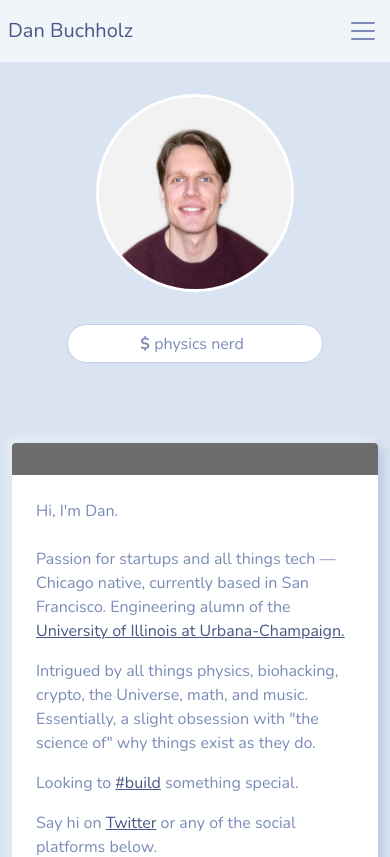
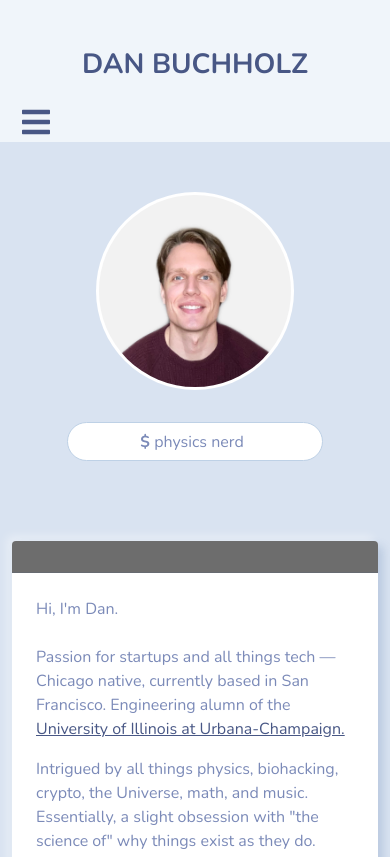
Before and after one commit to buchhlz2/personal-website, a React (Create React App) app: page / in a window 390 px wide. Shown: the top 857 px of the page. Built offline with nearby package versions, Linux system fonts and the light colour scheme.

Commit message:
feat: basic css3 media navbar collapse, working on mobile but needs cleanup

```diff
--- a/src/App.js
+++ b/src/App.js
@@ -12,7 +12,7 @@ function App() {
 	return (
 		<div className='App d-flex flex-column min-vh-100'>
 			<Navbar />
-			<div className='wrapper flex-grow-1'>
+			<div className='wrapper flex-grow-1' style={{ marginTop: '10em' }}>
 				<Switch>
 					<Route path='/(/|about|)/' render={(props) => <About {...props} />} />
 					<Route path='/(/|skillset|)/' render={(props) => <Skillset {...props} />} />
--- a/src/App.scss
+++ b/src/App.scss
@@ -113,3 +113,33 @@
 	-moz-box-shadow: $box-shadow;
 	box-shadow: $box-shadow;
 }
+
+.expand-nav-custom {
+	display: none;
+}
+
+.btn-toggle-custom {
+	box-shadow: none;
+	border-radius: 0;
+	border: 0;
+	background-color: inherit;
+	color: $link-color;
+}
+
+.btn-toggle-custom:hover {
+	color: $gray-600;
+}
+
+.show-nav {
+	display: block !important;
+}
+
+@include media-breakpoint-down(md) {
+	.collapse-nav-custom {
+		display: none;
+	}
+
+	.expand-nav-custom {
+		display: inline;
+	}
+}
--- a/src/components/Navbar.js
+++ b/src/components/Navbar.js
@@ -1,52 +1,103 @@
 import React from 'react'
 import { NavLink, useLocation } from 'react-router-dom'
+import { FontAwesomeIcon } from '@fortawesome/react-fontawesome'
+import { faBars } from '@fortawesome/free-solid-svg-icons'
 
 const Navbar = (props) => {
 	const { pathname } = useLocation()
 
+	const clickHandler = () => {
+		const nav = document.getElementById('nav-content')
+		if (nav.classList.contains('show-nav')) {
+			nav.classList.remove('show-nav')
+		} else {
+			nav.classList.add('show-nav')
+		}
+	}
+
 	return (
-		<nav className='navbar navbar-expand-lg navbar-light bg-light'>
-			<a className='navbar-brand col-sm-3 col-md-2 p-2 h-1' href='#'>
-				Dan Buchholz
-			</a>
-			<button
-				className='navbar-toggler'
-				type='button'
-				data-bs-toggle='collapse'
-				data-bs-target='#navbarSupportedContent'
-				aria-controls='navbarSupportedContent'
-				aria-expanded='false'
-				aria-label='Toggle navigation'
-			>
-				<span className='navbar-toggler-icon'></span>
+		<nav className='bg-light fixed-top'>
+			<h1 className='text-center mt-5 mb-4 font-weight-bold text-uppercase'>
+				<b>Dan Buchholz</b>
+			</h1>
+
+			<div className='expand-nav-custom ms-3'>
+				<button className='btn-toggle-custom' onClick={clickHandler}>
+					<FontAwesomeIcon icon={faBars} style={{ fontSize: '200%' }} className='mx-auto' />
 				</button>
+			</div>
 
-			<div className='collapse navbar-collapse mt-3' id='navbarSupportedContent'>
-				<ul className='navbar-nav'>
-					<li className='nav-item'>
+			<div className='col-md-12 collapse-nav-custom' id='nav-content'>
+				<ul className='nav justify-content-center'>
+					<div className='row'>
+						<li className='nav-item ps-3 pe-3'>
 							<NavLink to='/about' className='nav-link' isActive={() => ['/', '/header'].includes(pathname)} href='#'>
 								About
 							</NavLink>
 						</li>
-					<li className='nav-item'>
-						<NavLink to='/skillset' className='nav-link' href='#'>
+					</div>
+					<div className='row'>
+						<li className='nav-item ps-3 pe-3'>
+							<NavLink to='/skillset' className='nav-link' isActive={() => ['/skillset'].includes(pathname)} href='#'>
 								Skillset
 							</NavLink>
 						</li>
-					<li className='nav-item'>
-						<NavLink to='/portfolio' className='nav-link' href='#'>
+					</div>
+					<div className='row'>
+						<li className='nav-item ps-3 pe-3'>
+							<NavLink to='/portfolio' className='nav-link' isActive={() => ['/portfolio'].includes(pathname)} href='#'>
 								Portfolio
 							</NavLink>
 						</li>
+					</div>
 				</ul>
-				{/* <ul className='navbar-nav mt-4'>
-					<li>
-						<hr />
-					</li>
-				</ul> */}
 			</div>
 		</nav>
 	)
+
+	// return (
+	// 	<nav className='navbar navbar-expand-lg navbar-light bg-light'>
+	// 		<a className='navbar-brand col-sm-3 col-md-2 p-2 h-1' href='#'>
+	// 			Dan Buchholz
+	// 		</a>
+	// 		<button
+	// 			className='navbar-toggler'
+	// 			type='button'
+	// 			data-bs-toggle='collapse'
+	// 			data-bs-target='#navbarSupportedContent'
+	// 			aria-controls='navbarSupportedContent'
+	// 			aria-expanded='false'
+	// 			aria-label='Toggle navigation'
+	// 		>
+	// 			<span className='navbar-toggler-icon'></span>
+	// 		</button>
+
+	// 		<div className='collapse navbar-collapse mt-3' id='navbarSupportedContent'>
+	// 			<ul className='navbar-nav'>
+	// 				<li className='nav-item'>
+	// 					<NavLink to='/about' className='nav-link' isActive={() => ['/', '/header'].includes(pathname)} href='#'>
+	// 						About
+	// 					</NavLink>
+	// 				</li>
+	// 				<li className='nav-item'>
+	// 					<NavLink to='/skillset' className='nav-link' href='#'>
+	// 						Skillset
+	// 					</NavLink>
+	// 				</li>
+	// 				<li className='nav-item'>
+	// 					<NavLink to='/portfolio' className='nav-link' href='#'>
+	// 						Portfolio
+	// 					</NavLink>
+	// 				</li>
+	// 			</ul>
+	// 			{/* <ul className='navbar-nav mt-4'>
+	// 				<li>
+	// 					<hr />
+	// 				</li>
+	// 			</ul> */}
+	// 		</div>
+	// 	</nav>
+	// )
 }
 
 export default Navbar
--- a/src/components/Skillset.js
+++ b/src/components/Skillset.js
@@ -1,7 +1,7 @@
 import React from 'react'
 
-const Skillset = (props) => {
+const Experience = (props) => {
 	return <div className='container-fluid'>Skillset</div>
 }
 
-export default Skillset
+export default Experience
```
Also changed, not shown: src/index.scss (+6 -8 lines). Lines whose indentation alone changed are shown as unchanged.
